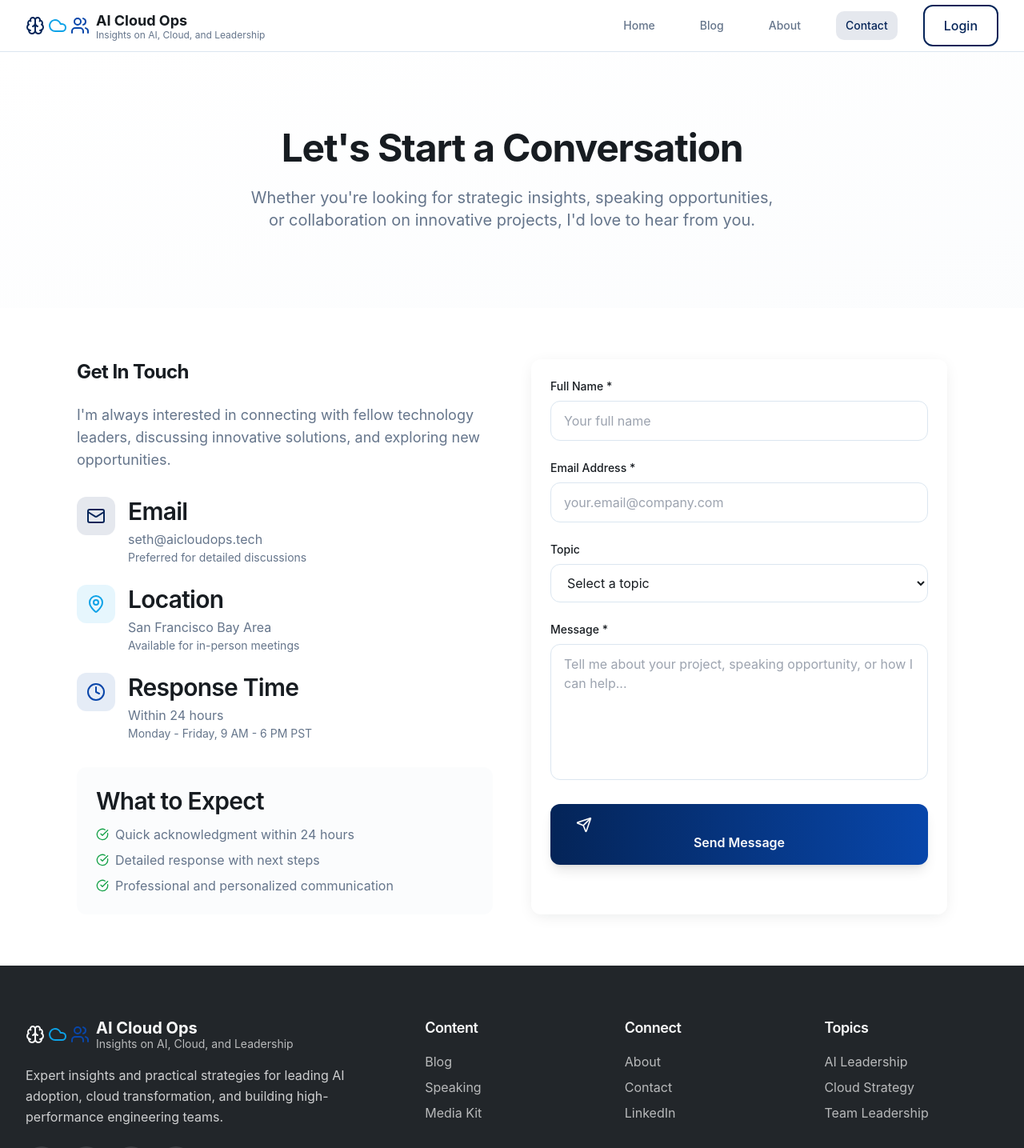
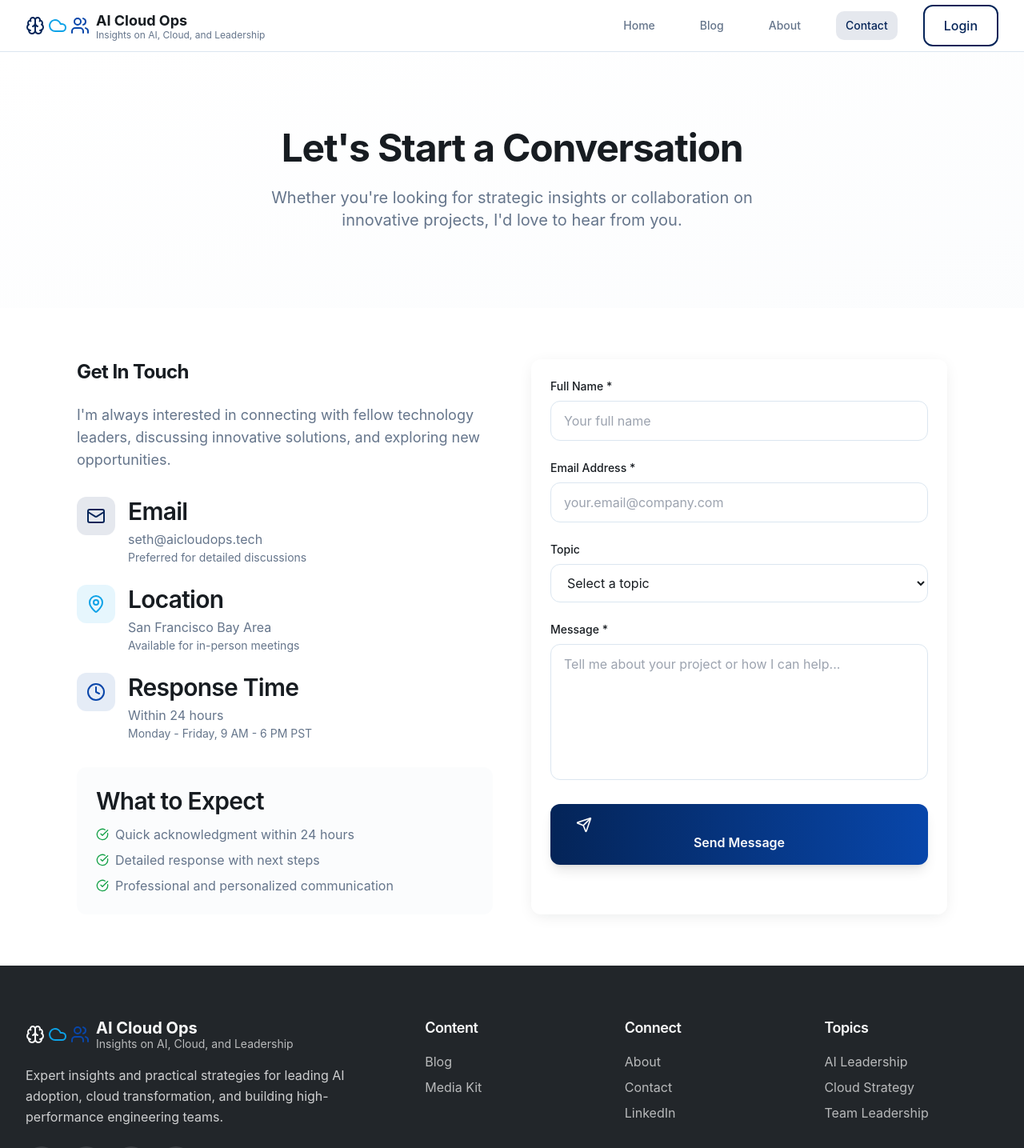
Before and after one commit to sethgagnon/aicloudops-showcase, a React (Vite) app: page /contact in a window 1280 px wide. Shown: the top 1435 px of the page at 80% size. Built offline with nearby package versions, Linux system fonts and the light colour scheme.

Commit message:
Remove public speaking references

```diff
--- a/src/components/Footer.tsx
+++ b/src/components/Footer.tsx
@@ -32,7 +32,7 @@ const Footer = () => {
       title: 'Content',
       links: [
         { name: 'Blog', href: '/blog' },
-        { name: 'Speaking', href: '/about#speaking' },
+
         { name: 'Media Kit', href: '/about#media' }
       ]
     },
--- a/src/pages/About.tsx
+++ b/src/pages/About.tsx
@@ -14,19 +14,6 @@ const About = () => {
   }, {
     category: 'DevOps & Architecture',
     items: ['CI/CD', 'Infrastructure as Code', 'Microservices', 'Security']
-  }];
-  const speakingTopics = [{
-    title: 'AI Leadership in Enterprise',
-    description: 'Building AI-first organizations and leading digital transformation initiatives.'
-  }, {
-    title: 'Cloud Strategy & Architecture',
-    description: 'Designing scalable cloud solutions and managing large-scale migrations.'
-  }, {
-    title: 'High-Performance Teams',
-    description: 'Creating engineering cultures that deliver exceptional results.'
-  }, {
-    title: 'Future of Work & Technology',
-    description: 'Navigating remote leadership and emerging technology trends.'
   }];
   return <div className="min-h-screen bg-background">
       <Navigation />
@@ -211,8 +198,6 @@ const About = () => {
           </div>
         </section>
 
-        {/* Speaking Section */}
-
 
         {/* Contact CTA */}
         <section className="py-16 bg-gradient-to-r from-primary/10 to-accent/10">
--- a/src/pages/Contact.tsx
+++ b/src/pages/Contact.tsx
@@ -15,7 +15,6 @@ const Contact = () => {
   const { toast } = useToast();
 
   const topics = [
-    'Speaking Engagement',
     'Consulting Opportunity',
     'Media Interview',
     'Partnership Discussion',
@@ -66,8 +65,7 @@ const Contact = () => {
               Let's Start a Conversation
             </h1>
             <p className="text-xl text-muted-foreground max-w-2xl mx-auto">
-              Whether you're looking for strategic insights, speaking opportunities,
-              or collaboration on innovative projects, I'd love to hear from you.
+              Whether you're looking for strategic insights or collaboration on innovative projects, I'd love to hear from you.
             </p>
           </div>
         </section>
@@ -210,7 +208,7 @@ const Contact = () => {
                       value={formData.message}
                       onChange={handleChange}
                       className="w-full px-4 py-3 border border-border rounded-lg bg-background text-foreground focus:ring-2 focus:ring-primary focus:border-transparent transition-all duration-300 resize-none"
-                      placeholder="Tell me about your project, speaking opportunity, or how I can help..."
+                      placeholder="Tell me about your project or how I can help..."
                     />
                   </div>
 
```
